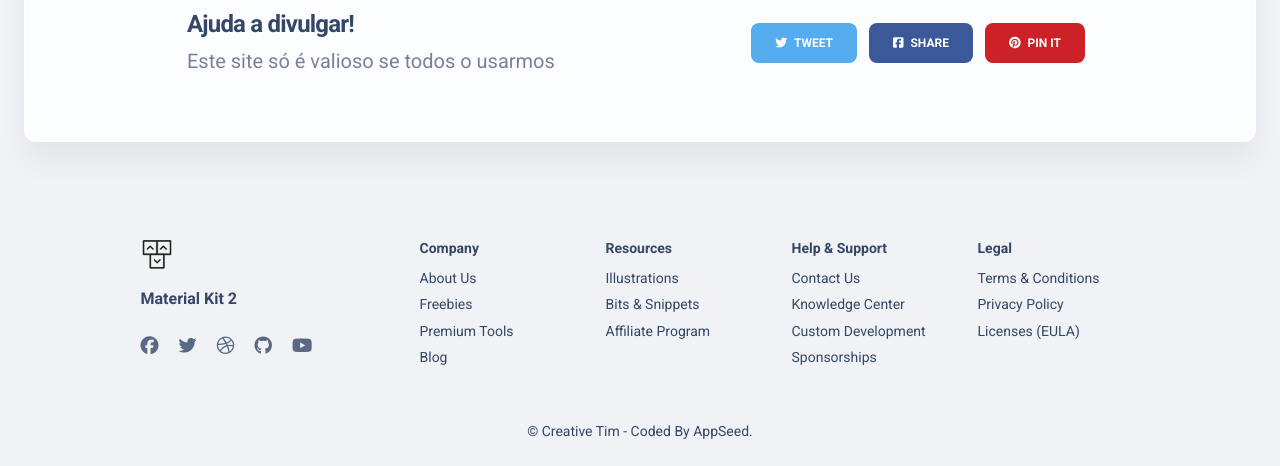
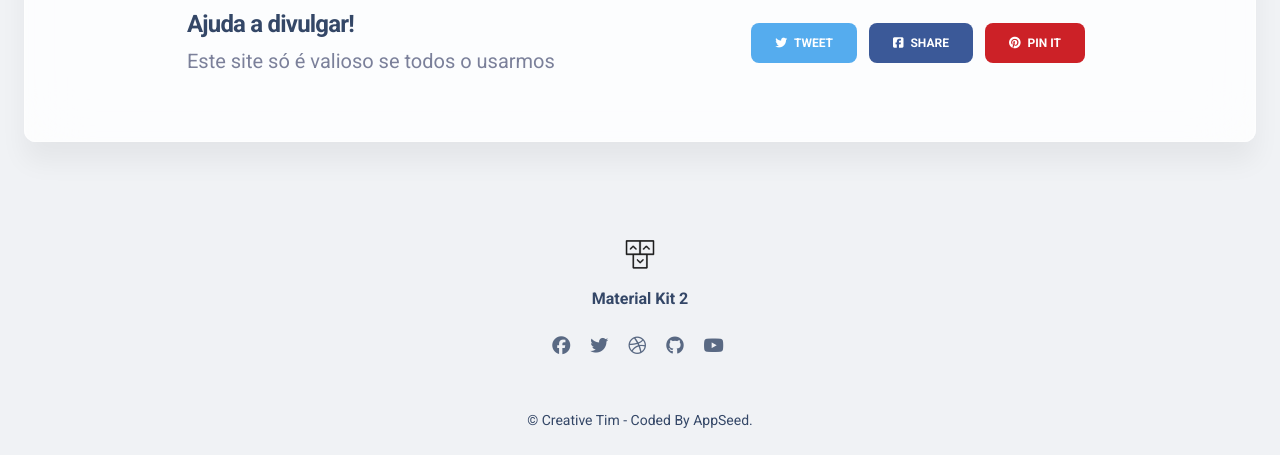
Before and after one commit to brunoamaral/rodas-furtadas, a Django app: page / in a window 1280 px wide. Shown: the part 1116-1582 px from the top of the page. Run offline with Django 4.2, Linux system fonts and the light colour scheme; some libraries are stand-ins or nearby versions.

Commit message:
cleaned up footer

```diff
--- a/django/bicicletas/templates/bicicletas/home/index.html
+++ b/django/bicicletas/templates/bicicletas/home/index.html
@@ -209,8 +209,8 @@
 
   <footer class="footer pt-5 mt-5">
     <div class="container">
-      <div class=" row">
-        <div class="col-md-3 mb-4 ms-auto">
+      <div class="row">
+        <div class="col-md-3 mb-4 ms-auto me-auto text-center">
           <div>
             <a href="https://appseed.us/product/django-material-kit">
               <img src="/static/assets/img/logo-ct-dark.png" class="mb-3 footer-logo" alt="main_logo">
@@ -218,7 +218,7 @@
             <h6 class="font-weight-bolder mb-4">Material Kit 2</h6>
           </div>
           <div>
-            <ul class="d-flex flex-row ms-n3 nav">
+            <ul class="d-flex flex-row ms-n3 nav justify-content-center">
               <li class="nav-item">
                 <a class="nav-link pe-1" href="https://www.facebook.com/CreativeTim" target="_blank">
                   <i class="fab fa-facebook text-lg opacity-8"></i>
@@ -247,104 +247,8 @@
             </ul>
           </div>
         </div>
-        <div class="col-md-2 col-sm-6 col-6 mb-4">
-          <div>
-            <h6 class="text-sm">Company</h6>
-            <ul class="flex-column ms-n3 nav">
-              <li class="nav-item">
-                <a class="nav-link" href="https://www.creative-tim.com/presentation" target="_blank">
-                  About Us
-                </a>
-              </li>
-              <li class="nav-item">
-                <a class="nav-link" href="https://www.creative-tim.com/templates/free" target="_blank">
-                  Freebies
-                </a>
-              </li>
-              <li class="nav-item">
-                <a class="nav-link" href="https://www.creative-tim.com/templates/premium" target="_blank">
-                  Premium Tools
-                </a>
-              </li>
-              <li class="nav-item">
-                <a class="nav-link" href="https://www.creative-tim.com/blog" target="_blank">
-                  Blog
-                </a>
-              </li>
-            </ul>
-          </div>
-        </div>
-        <div class="col-md-2 col-sm-6 col-6 mb-4">
-          <div>
-            <h6 class="text-sm">Resources</h6>
-            <ul class="flex-column ms-n3 nav">
-              <li class="nav-item">
-                <a class="nav-link" href="https://iradesign.io/" target="_blank">
-                  Illustrations
-                </a>
-              </li>
-              <li class="nav-item">
-                <a class="nav-link" href="https://www.creative-tim.com/bits" target="_blank">
-                  Bits & Snippets
-                </a>
-              </li>
-              <li class="nav-item">
-                <a class="nav-link" href="https://www.creative-tim.com/affiliates/new" target="_blank">
-                  Affiliate Program
-                </a>
-              </li>
-            </ul>
-          </div>
-        </div>
-        <div class="col-md-2 col-sm-6 col-6 mb-4">
-          <div>
-            <h6 class="text-sm">Help & Support</h6>
-            <ul class="flex-column ms-n3 nav">
-              <li class="nav-item">
-                <a class="nav-link" href="https://www.creative-tim.com/contact-us" target="_blank">
-                  Contact Us
-                </a>
-              </li>
-              <li class="nav-item">
-                <a class="nav-link" href="https://www.creative-tim.com/knowledge-center" target="_blank">
-                  Knowledge Center
-                </a>
-              </li>
-              <li class="nav-item">
-                <a class="nav-link" href="https://services.creative-tim.com/?ref=ct-mk2-footer" target="_blank">
-                  Custom Development
-                </a>
-              </li>
-              <li class="nav-item">
-                <a class="nav-link" href="https://www.creative-tim.com/sponsorships" target="_blank">
-                  Sponsorships
-                </a>
-              </li>
-            </ul>
-          </div>
-        </div>
-        <div class="col-md-2 col-sm-6 col-6 mb-4 me-auto">
-          <div>
-            <h6 class="text-sm">Legal</h6>
-            <ul class="flex-column ms-n3 nav">
-              <li class="nav-item">
-                <a class="nav-link" href="https://www.creative-tim.com/knowledge-center/terms-of-service" target="_blank">
-                  Terms & Conditions
-                </a>
-              </li>
-              <li class="nav-item">
-                <a class="nav-link" href="https://www.creative-tim.com/knowledge-center/privacy-policy" target="_blank">
-                  Privacy Policy
-                </a>
-              </li>
-              <li class="nav-item">
-                <a class="nav-link" href="https://www.creative-tim.com/license" target="_blank">
-                  Licenses (EULA)
-                </a>
-              </li>
-            </ul>
-          </div>
-        </div>
+
+
         <div class="col-12">
           <div class="text-center">
             <p class="text-dark my-4 text-sm font-weight-normal">
@@ -361,7 +265,7 @@
   <script src="/static/assets/js/core/bootstrap.min.js" type="text/javascript"></script>
   <script src="/static/assets/js/plugins/perfect-scrollbar.min.js"></script>
   <!--  Plugin for TypedJS, full documentation here: https://github.com/inorganik/CountUp.js -->
-  <script src="/static/assets/js/plugins/countup.min.js"></script>
+
   <!--  Plugin for Parallax, full documentation here: https://github.com/dixonandmoe/rellax -->
   <script src="/static/assets/js/plugins/rellax.min.js"></script>
   <!--  Plugin for TiltJS, full documentation here: https://gijsroge.github.io/tilt.js/ -->
@@ -374,32 +278,7 @@
   <!--  Google Maps Plugin    -->
   <script src="https://maps.googleapis.com/maps/api/js?key=AIzaSyDTTfWur0PDbZWPr7Pmq8K3jiDp0_xUziI"></script>
   <script src="/static/assets/js/material-kit.min.js?v=3.0.0" type="text/javascript"></script>
-  <script type="text/javascript">
-    if (document.getElementById('state1')) {
-      const countUp = new CountUp('state1', document.getElementById("state1").getAttribute("countTo"));
-      if (!countUp.error) {
-        countUp.start();
-      } else {
-        console.error(countUp.error);
-      }
-    }
-    if (document.getElementById('state2')) {
-      const countUp1 = new CountUp('state2', document.getElementById("state2").getAttribute("countTo"));
-      if (!countUp1.error) {
-        countUp1.start();
-      } else {
-        console.error(countUp1.error);
-      }
-    }
-    if (document.getElementById('state3')) {
-      const countUp2 = new CountUp('state3', document.getElementById("state3").getAttribute("countTo"));
-      if (!countUp2.error) {
-        countUp2.start();
-      } else {
-        console.error(countUp2.error);
-      };
-    }
-  </script>
+
 </body>
 
 </html>
```
